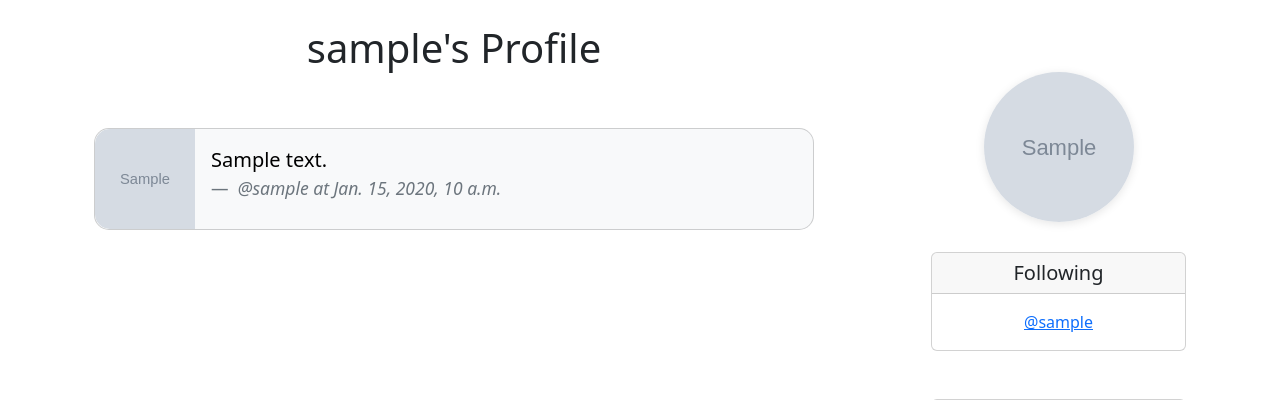
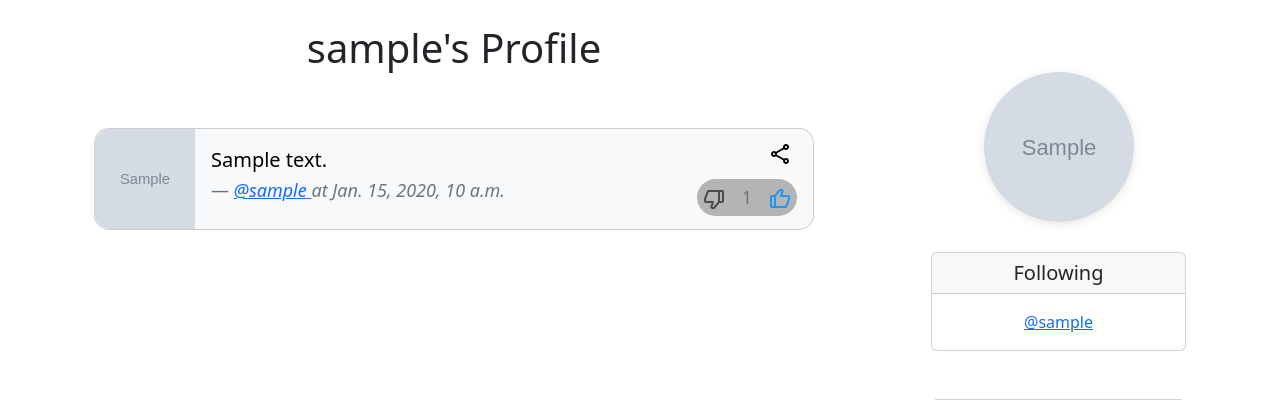
Before and after one commit to JayGaba/social-media-django, a Django app: page /profile/1 in a window 1280 px wide. Shown: the part 56-456 px from the top of the page. Run offline with Django 5.2, Linux system fonts and the light colour scheme; a user stored in the database is signed in; tables that the repository leaves empty hold one stand-in row (values such as "Sample post"); grey boxes marked "Sample" are stand-in pictures.

Commit message:
share functionality

```diff
--- a/twitter/templates/components/like_dislike_widget.html
+++ b/twitter/templates/components/like_dislike_widget.html
@@ -1,13 +1,16 @@
 <div class="like-dislike-container">
     <label for="dislike-{{ tweet.id }}">
+        <a href="{% url 'tweet_like' tweet.id %}">
         <input
             type="radio"
             name="evaluation-{{ tweet.id }}"
             id="dislike-{{ tweet.id }}"
+            {% if request.user in tweet.dislikes.all %}checked{% endif %}
         />
         <svg class="icon dislike" xmlns="http://www.w3.org/2000/svg" width="24" height="24" viewBox="0 0 24 24">
             <path d="M20 3H6.693A2.01 2.01 0 0 0 4.82 4.298l-2.757 7.351A1 1 0 0 0 2 12v2c0 1.103.897 2 2 2h5.612L8.49 19.367a2.004 2.004 0 0 0 .274 1.802c.376.52.982.831 1.624.831H12c.297 0 .578-.132.769-.36l4.7-5.64H20c1.103 0 2-.897 2-2V5c0-1.103-.897-2-2-2zm-8.469 17h-1.145l1.562-4.684A1 1 0 0 0 11 14H4v-1.819L6.693 5H16v9.638L11.531 20zM18 14V5h2l.001 9H18z"></path>
         </svg>
+    </a>
     </label>
 
     <div class="count">
@@ -16,7 +19,6 @@
 
     <label for="like-{{ tweet.id }}">
         <a href="{% url 'tweet_like' tweet.id %}">
-
         <input
             type="radio"
             name="evaluation-{{ tweet.id }}"
@@ -28,6 +30,7 @@
         </svg></a>
     </label>
 </div>
+
 
 
 <style>
@@ -47,15 +50,6 @@
     user-select: none;
 }
 
-.like-dislike-container .count {
-  flex: 1;
-  text-align: center;
-  color: var(--col-white);
-  font-size: 12px; /* Reduced font size */
-  font-weight: bold;
-}
-
-
 .like-dislike-container label input {
     display: none;
 }
@@ -65,24 +59,20 @@
     fill: var(--col-white);
     width: 24px;
     height: 24px;
+    transition: fill var(--transition);
 }
 
-  .like-dislike-container .count {
-    flex: 1;
-    text-align: center;
-    color: var(--col-white);
-    font-size: 14px;
-    font-weight: bold;
-  }
-
-  .like-dislike-container:has(#like-{{ tweet.id }}:checked) .icon.like {
+/* Blue color for like when selected */
+input#like-{{ tweet.id }}:checked + svg.like {
     fill: var(--col-like);
 }
 
-  .like-dislike-container:has(#dislike-{{ tweet.id }}:checked) .icon.dislike {
+/* Red color for dislike when selected */
+input#dislike-{{ tweet.id }}:checked + svg.dislike {
     fill: var(--col-dislike);
 }
 
+/* Animation effect */
 @keyframes evaluation-animation {
     0%, 100% {
         transform: scale(1) rotate(0deg);
@@ -92,24 +82,22 @@
     }
 }
 
-  .like-dislike-container label:has(input:checked) .icon {
+label input:checked + svg {
     animation: evaluation-animation 0.5s ease;
 }
-  .like-dislike-container .icon.active {
-    animation: evaluation-animation 0.5s ease;
-}
+
 </style>
 <script>
     document.querySelectorAll('.like-dislike-container label a').forEach(link => {
         link.addEventListener('click', function (event) {
             event.preventDefault();
 
-        const svg = this.querySelector('svg.icon.like');
+            const svg = this.querySelector('svg.icon');
             svg.classList.add('active');
 
             setTimeout(() => {
                 window.location.href = this.href;
-        }, 300);
+            }, 250);
         });
     });
 </script>
--- a/twitter/templates/profile.html
+++ b/twitter/templates/profile.html
@@ -33,9 +33,38 @@
             <div class="card-body">
               <blockquote class="blockquote mb-0">
                 <p>{{ tweet.body }}</p>
-                <footer class="blockquote-footer">
-                  <i>@{{ tweet.user|lower }} at {{ tweet.created_at }}</i>
-                </footer>
+                <footer class="blockquote-footer" style="font-size: 0.9em; display: flex; justify-content: space-between; align-items: center;">
+                  <div style="flex: 1; min-width: 0;">
+                      <a href="{% url 'profile' tweet.user.id %}">
+                          <i>@{{ tweet.user.username|lower }}</i>
+                      </a>
+                      <i>at {{ tweet.created_at }}</i>
+                  </div>
+                  <div style="margin-top: -30px; margin-bottom: -10px;">
+                      <div style="margin-right: 5px; margin-top: -3px; margin-bottom: 6px; text-align: right;">
+
+                          <a href="{% url 'view_tweet' tweet.id %}">
+                              <div style="position: relative; display: inline-block; font-family: 'Arial', sans-serif; overflow: visible;">
+                                  <div
+                                      style="display: flex; align-items: center; justify-content: center; color: white; cursor: pointer; transition: transform 0.3s ease; position: relative; z-index: 10; overflow: hidden;"
+                                      onmouseover=" this.style.transform='translateY(-4px) scale(1.03)';"
+                                      onmouseout="this.style.transform='translateY(0) scale(1)';"
+                                      onmousedown="this.style.transform='translateY(-2px) scale(0.98)';"
+                                      onmouseup="this.style.transform='translateY(-4px) scale(1.03)';"
+                                  >
+
+                                      <svg xmlns="http://www.w3.org/2000/svg" viewBox="0 0 24 24" width="24" height="24">
+                                      <path d="M18 16.08c-.76 0-1.44.3-1.96.77L8.91 12.7c.05-.23.09-.46.09-.7s-.04-.47-.09-.7l7.05-4.11c.54.5 1.25.81 2.04.81 1.66 0 3-1.34 3-3s-1.34-3-3-3-3 1.34-3 3c0 .24.04.47.09.7L8.04 9.81C7.5 9.31 6.79 9 6 9c-1.66 0-3 1.34-3 3s1.34 3 3 3c.79 0 1.5-.31 2.04-.81l7.12 4.16c-.05.21-.08.43-.08.65 0 1.61 1.31 2.92 2.92 2.92s2.92-1.31 2.92-2.92c0-1.61-1.31-2.92-2.92-2.92zM18 4c.55 0 1 .45 1 1s-.45 1-1 1-1-.45-1-1 .45-1 1-1zM6 13c-.55 0-1-.45-1-1s.45-1 1-1 1 .45 1 1-.45 1-1 1zm12 7.02c-.55 0-1-.45-1-1s.45-1 1-1 1 .45 1 1-.45 1-1 1z"></path>
+                                      </svg>
+                                  </div>
+
+                              </div>
+
+                          </a>
+                      </div>
+                      {% include 'components/like_dislike_widget.html' %}
+                  </div>
+              </footer>
               </blockquote>
             </div>
           </div>
--- a/twitter/urls.py
+++ b/twitter/urls.py
@@ -10,4 +10,5 @@ urlpatterns = [
     path('register/', views.register_user, name="register"),
     path('update_user/', views.update_user, name="update_user"),
     path('tweet_like/<int:pk>', views.tweet_like, name="tweet_like"),
+    path('view_tweet/<int:pk>', views.view_tweet, name="view_tweet"),
 ]
--- a/twitter/views.py
+++ b/twitter/views.py
@@ -115,6 +115,14 @@ def tweet_like(request, pk):
             tweet.likes.remove(request.user)
         else:
             tweet.likes.add(request.user)
-        return redirect('home')
+        return redirect(request.META.get("HTTP_REFERER"))
     else:
         return handle_unauthenticated_request(request)
+
+def view_tweet(request, pk):
+    tweet = get_object_or_404(Tweet, id=pk)
+
+    if tweet:
+        return render(request, "view_tweet.html", {'tweet':tweet})
+    else:
+        return handle_unauthenticated_request(request)
```
Also changed, not shown: twitter/templates/home.html (+24 -3 lines), twitter/templates/view_tweet.html (added, +54 -0 lines). Lines whose indentation alone changed are shown as unchanged.
